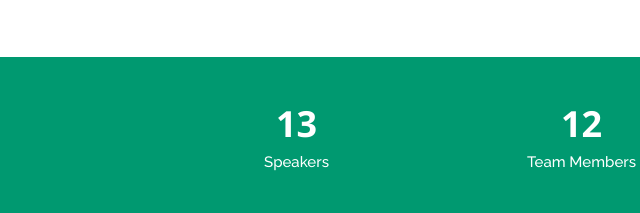
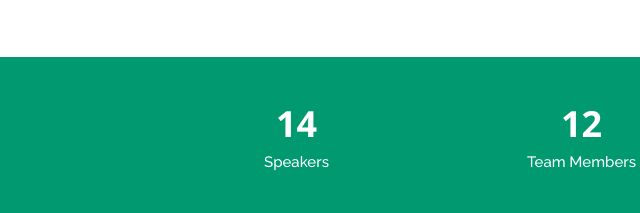
Before and after one commit to denizkucukahmetler/widsistanbul2021, a plain HTML site: page index.html in a window 1280 px wide. Shown: the part 847-1060 px from the top of the page, 201-841 px from the left. Drawn offline with nearby package versions, Linux system fonts and the light colour scheme.

Commit message:
Update index.html

```diff
--- a/index.html
+++ b/index.html
@@ -130,7 +130,7 @@
 
 
           <div class="col-lg-3 col-6 text-center">
-            <span data-toggle="counter-up">13</span>
+            <span data-toggle="counter-up">14</span>
             <p>Speakers</p>
           </div>
 
```
